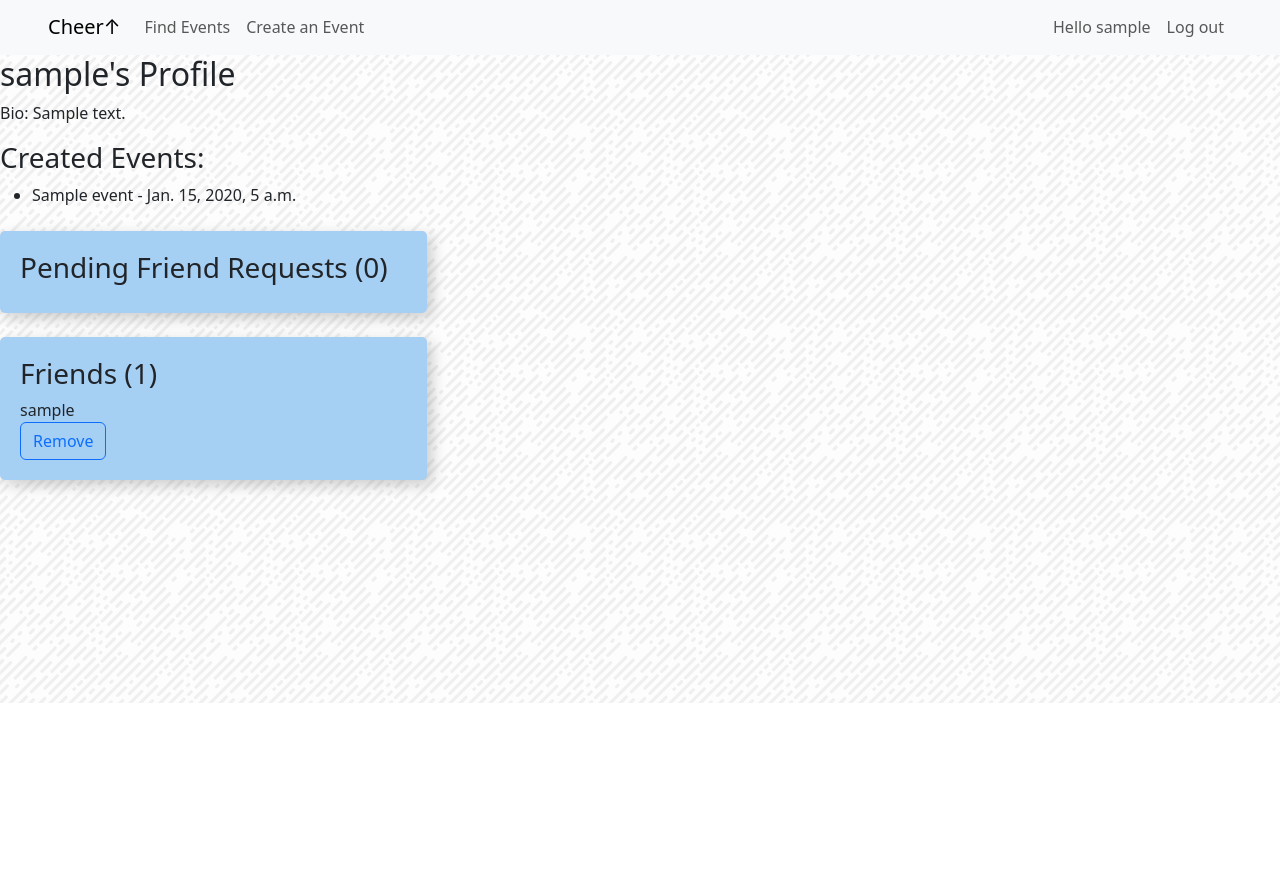
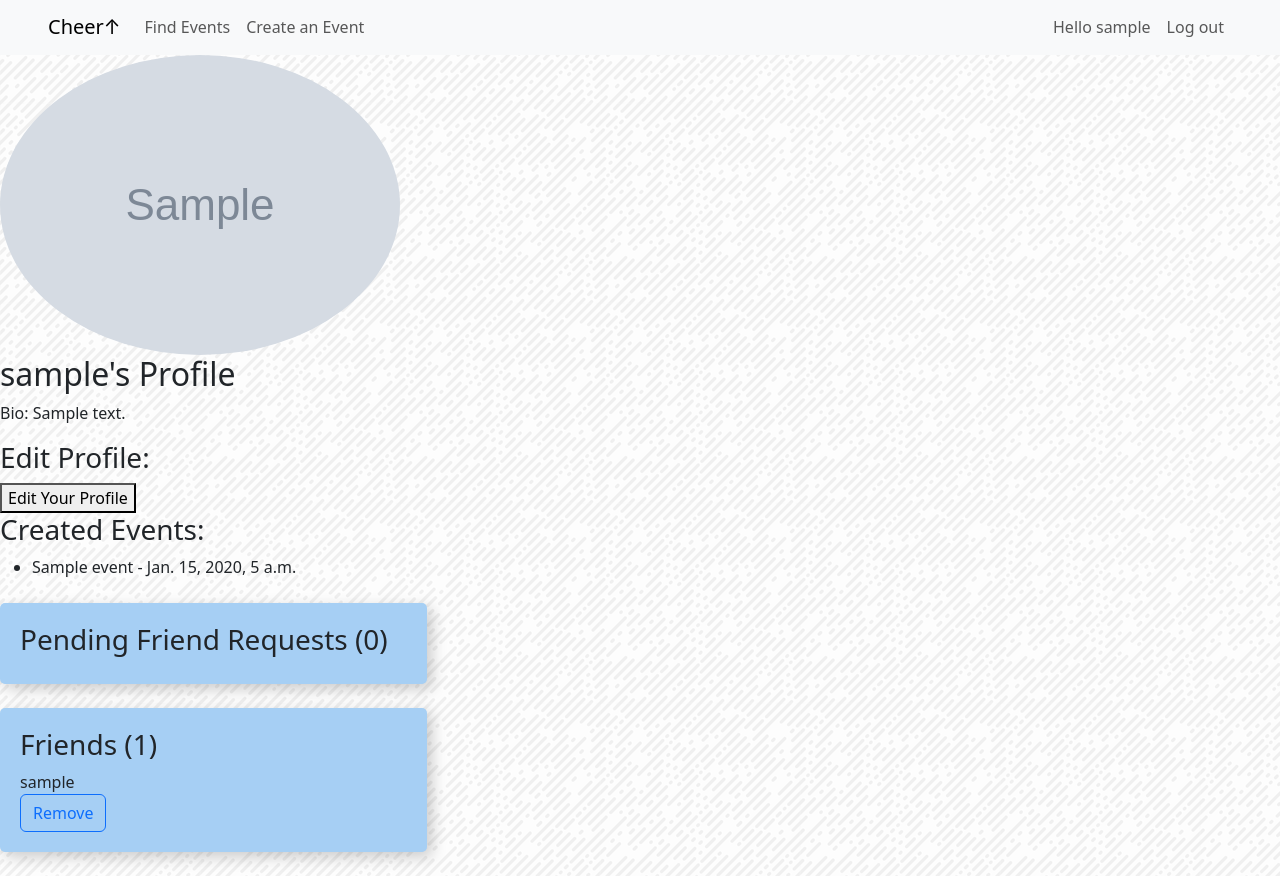
Before and after one commit to gcivil-nyu-org/Wednesday-Fall2023-Team-3, a Django app: page /profiles/1 in a window 1280 px wide. Shown: the part 97-973 px from the top of the page. Before the commit the page ends 800 px from the top, so only its background shows below. Run offline with Django 4.2, Linux system fonts and the light colour scheme; a user stored in the database is signed in; tables that the repository leaves empty hold one stand-in row (values such as "Sample post"); grey boxes marked "Sample" are stand-in pictures; some libraries are stand-ins or nearby versions; some web fonts are replaced.

Commit message:
Edit profile feature

```diff
--- a/profiles/templates/profiles/base.html
+++ b/profiles/templates/profiles/base.html
@@ -47,7 +47,7 @@
                 <ul class="navbar-nav">
                     {% if user.is_authenticated %}
                         <li class="nav-item">
-                            <a class="nav-link" href="#">Hello {{ user.username }}</a>
+                            <a class="nav-link" href="{% url 'profiles:view_profile' user.id %}">Hello {{ user.username }}</a>
                         </li>
                         <li class="nav-item">
                             <a class="nav-link" href="{% url 'logout' %}?next={{ request.path }}">Log out</a>
--- a/profiles/templates/profiles/view_profile.html
+++ b/profiles/templates/profiles/view_profile.html
@@ -2,8 +2,24 @@
 {% extends 'profiles/base.html' %}
 
 {% block content %}
+    <div class="profile-header">
+        <!-- Profile picture in a circle -->
+        <div class="profile-picture">
+            <img src="{{ user_profile.profile_picture.url }}" alt="Profile Picture" class="rounded-circle">
+        </div>
+
+        <!-- User information -->
+        <div class="user-info">
             <h2>{{ user_profile.user.username }}'s Profile</h2>
             <p>Bio: {{ user_profile.bio }}</p>
+        </div>
+    </div>
+
+    <!-- Edit Profile link -->
+    <h3>Edit Profile:</h3>
+    <button onclick="window.location.href='{% url 'profiles:edit_profile' %}'" class="edit-profile-button">
+        Edit Your Profile
+    </button>
 
     <h3>Created Events:</h3>
     {% if events %}
@@ -15,6 +31,11 @@
     {% else %}
         <p>No events created yet.</p>
     {% endif %}
+
+    <div class="col-md-4 my-3">
+        <!-- ... existing content ... -->
+
+    </div>
 
     <div class="col-md-4 my-3">
         {% if user.is_authenticated %}
@@ -82,5 +103,34 @@
         {% endif %}
     </div>
 
+{% endblock %}
 
-{% endblock %}
+<style>
+    .profile-header {
+        display: flex;
+        align-items: center;
+        margin-bottom: 20px;
+    }
+
+    .profile-picture img {
+        width: 100px; /* Adjust the size as needed */
+        height: 100px;
+        object-fit: cover;
+        border-radius: 50%;
+        margin-right: 20px;
+    }
+
+    .user-info {
+        flex-grow: 1;
+    }
+    .edit-profile-button {
+        background-color: #007bff; /* Button color */
+        color: #fff; /* Text color */
+        padding: 10px 20px; /* Adjust padding as needed */
+        border: none;
+        border-radius: 5px; /* Adjust border radius as needed */
+        cursor: pointer;
+        text-decoration: none;
+        font-size: 16px; /* Adjust font size as needed */
+    }
+</style>
--- a/profiles/urls.py
+++ b/profiles/urls.py
@@ -1,6 +1,6 @@
 # profiles/urls.py
 from django.urls import path
-from .views import view_profile  # ,edit_profile
+from .views import view_profile, edit_profile
 from . import views
 
 urlpatterns = [
@@ -25,5 +25,5 @@
         views.userRemoveApprovedRequest,
         name="remove-approved-request",
     ),
-    # path("profile/edit/", edit_profile, name="edit_profile"),
+    path("profile/edit/", edit_profile, name="edit_profile"),
 ]
--- a/profiles/views.py
+++ b/profiles/views.py
@@ -143,25 +143,21 @@
     return redirect("profiles:view_profile", userprofile_id=userprofile_id)
 
 
-"""
 @login_required
 def edit_profile(request):
-    user_profile = request.user.userprofile
+    user_profile = get_object_or_404(UserProfile, user=request.user)
 
     if request.method == "POST":
         form = ProfileForm(request.POST, request.FILES, instance=user_profile)
         if form.is_valid():
             form.save()
-            # You can add a success message here if needed
-            return redirect(
-                "view_profile"
-            )  # Redirect to the view profile page after successful update
+            messages.success(request, "Profile updated successfully.")
+            return redirect("profiles:view_profile", userprofile_id=user_profile.id)
+        else:
+            messages.error(
+                request, "Error updating profile. Please correct the errors below."
+            )
     else:
         form = ProfileForm(instance=user_profile)
 
-    return render(
-        request,
-        "profiles/edit_profile.html",
-        {"user_profile": user_profile, "form": form},
-    )
-"""
+    return render(request, "profiles/edit_profile.html", {"form": form})
```
Also changed, not shown: media/profile_pics/71805445698__A489D0C8-37EA-4BBC-AEAF-08562C8214DC_Small.jpeg (added), profiles/templates/profiles/edit_profile.html (indentation only). Lines whose indentation alone changed are shown as unchanged.
